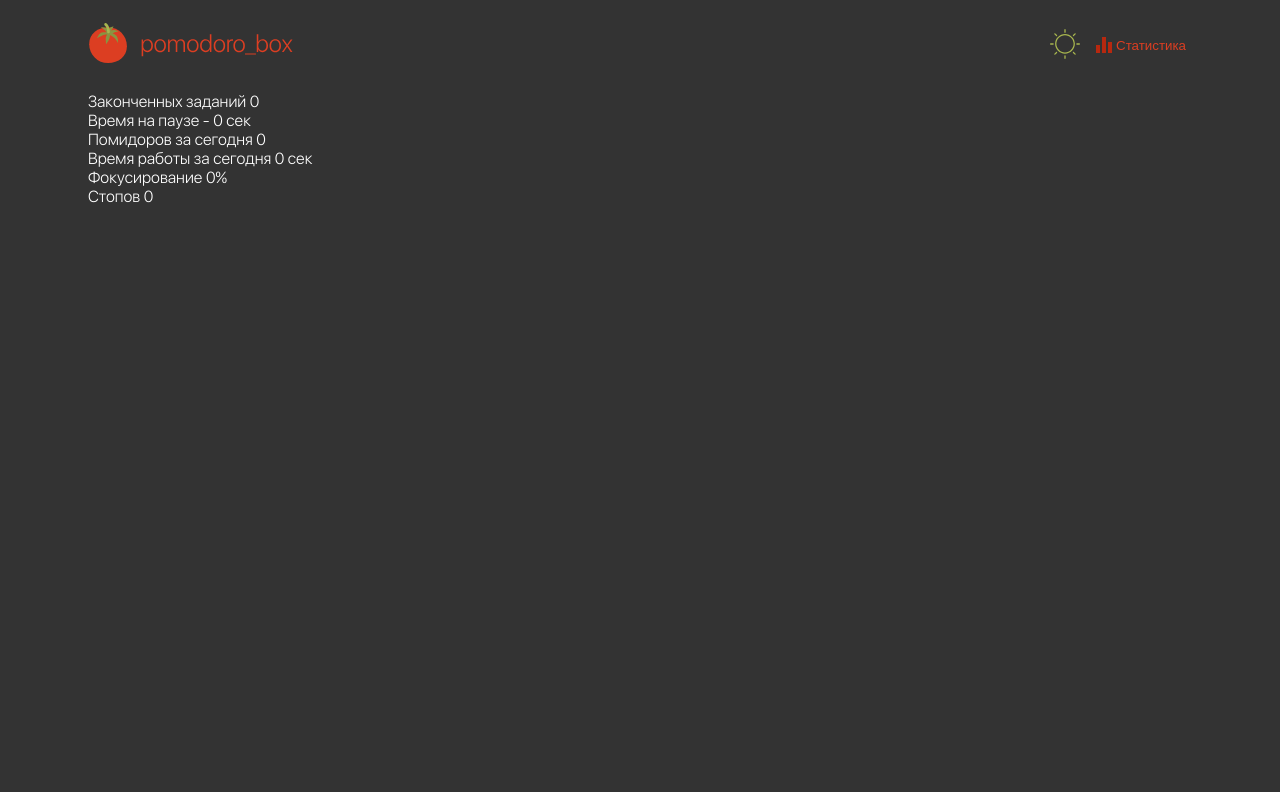
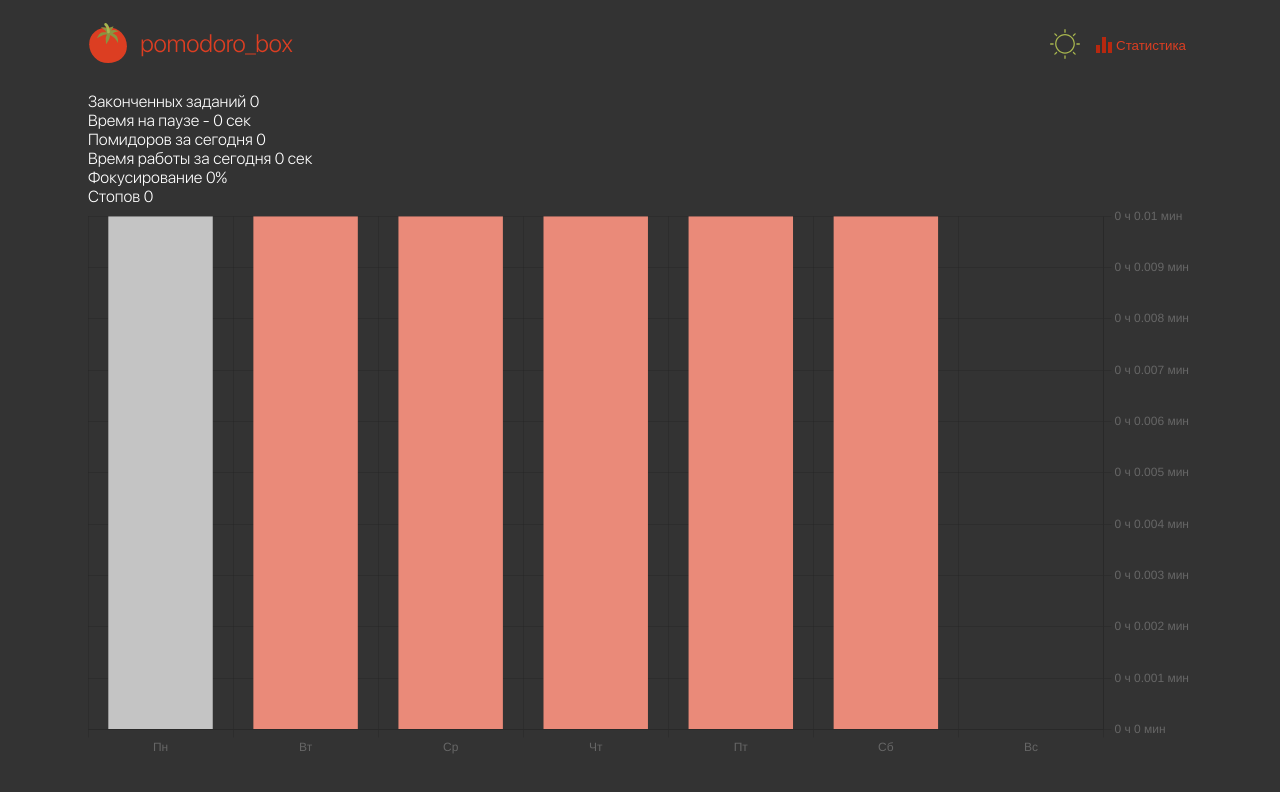
Before and after one commit to Ramramramzes/pomodoro_timer, a React (Vite) app: page /statistic in a window 1280 px wide. Shown: the top 792 px of the page. Built offline with nearby package versions, Linux system fonts and the light colour scheme.

Commit message:
diagram works

```diff
--- a/package.json
+++ b/package.json
@@ -12,7 +12,9 @@
   },
   "dependencies": {
     "@reduxjs/toolkit": "^2.2.2",
+    "chart.js": "^4.4.2",
     "react": "^18.2.0",
+    "react-chartjs-2": "^5.2.0",
     "react-dom": "^18.2.0",
     "react-redux": "^9.1.0",
     "react-router-dom": "^6.22.3",
--- a/src/Statistic/Statistic.tsx
+++ b/src/Statistic/Statistic.tsx
@@ -4,23 +4,84 @@ import { useDispatch, useSelector } from "react-redux";
 import { AppDispatch, RootState } from "../states/store";
 import { useEffect } from 'react';
 import { setFocus } from '../states/statistic';
+import { ChartEvent, ActiveElement, ChartOptions, } from 'chart.js';
 
+import {
+  Chart as ChartJS,
+  CategoryScale,
+  LinearScale,
+  BarElement,
+  Tooltip,
+} from 'chart.js';
+import { Bar } from 'react-chartjs-2';
+
+ChartJS.register(
+  CategoryScale,
+  LinearScale,
+  BarElement,
+  Tooltip,
+);
+
+const options: ChartOptions<'bar'> = {
+  onClick: function(event: ChartEvent, elements: ActiveElement[]) {
+    if (elements.length > 0) {
+      const clickedElement = elements[0];
+      console.log('Clicked element:', clickedElement);
+    }
+  },
+  responsive: true,
+  plugins: {
+    legend: {
+      display: false
+    },
+    tooltip: {
+      enabled: false,
+    },
+  },
+  scales: {
+    y: {
+      type: 'linear',
+      position: 'right',
+      ticks: {
+        callback: function(value: string | number) {
+          const tickValue = typeof value === 'string' ? parseFloat(value) : value;
+          const hours = Math.floor(tickValue / 60);
+          const minutes = tickValue % 60;
+          return `${hours} ч ${minutes} мин`;
+        }
+      }
+    }
+  }
+};
+
+const labels = ['Пн', 'Вт', 'Ср', 'Чт', 'Пт', 'Сб', 'Вс'];
 
 export function Statistic() {
   const statistic = useSelector((state: RootState) => state.statistic)
   const dispatch = useDispatch<AppDispatch>();
-  const dayNum = new Date().getDay(); //? день недели
+  const dayNum = new Date().getDay();
   const day = statistic.curWeek[dayNum];
   const totalWorkTime = day.workTime.reduce((acc, cur) => acc + cur, 0);
   const totalBreakTime = day.breakTime.reduce((acc, cur) => acc + cur, 0);
 
-  console.log('work ',day.workTime);
-  console.log('per ',day.breakTime);
-
+  const data = {
+    labels,
+    datasets: [
+      {
+        data: labels.map((el) => {
+          if(el == day.name){
+            return totalWorkTime/60
+          }
+          return 0.01
+        }),
+        backgroundColor: labels.map((label, index) => index === 0 ? '#C4C4C4' : '#EA8A79'),
+        hoverBackgroundColor: '#EE735D',
+      },
+    ],
+  };
 
   useEffect(() => {
     dispatch(setFocus({dayNum:dayNum, focus: day.readyTask !== 0 ? Math.round(((totalWorkTime * 60 + totalBreakTime) / day.tomatoes) / (totalWorkTime * 60 + totalBreakTime) * 100) : 0 }))
-
   },[])
 
   return (
@@ -31,6 +92,8 @@ export function Statistic() {
       <div>Время работы за сегодня {Math.round(day.workTime.reduce((acc,cur) => acc  + cur,0))} сек </div>
       <div>Фокусирование {day.focus}%</div>
       <div>Стопов {day.stops}</div>
+
+      <Bar options={options} data={data} />
     </div>
   );
 }
--- a/src/states/statistic.ts
+++ b/src/states/statistic.ts
@@ -21,7 +21,7 @@ interface IForStatistic{
 
 const initialWeek = [
   {
-    "name": "Воскресенье",
+    "name": "Вс",
     "tomatoes": 0,
     "focus": 0,
     "pauseTime": [],
@@ -31,7 +31,7 @@ const initialWeek = [
     "readyTask": 0,
   },
   {
-    "name": "Понедельник",
+    "name": "Пн",
     "tomatoes": 0,
     "focus": 0,
     "pauseTime": [],
@@ -41,7 +41,7 @@ const initialWeek = [
     "readyTask": 0,
   },
   {
-    "name": "Вторник",
+    "name": "Вт",
     "tomatoes": 0,
     "focus": 0,
     "pauseTime": [],
@@ -51,7 +51,7 @@ const initialWeek = [
     "readyTask": 0,
   },
   {
-    "name": "Среда",
+    "name": "Ср",
     "tomatoes": 0,
     "focus": 0,
     "pauseTime": [],
@@ -61,7 +61,7 @@ const initialWeek = [
     "readyTask": 0,
   },
   {
-    "name": "Четверг",
+    "name": "Чт",
     "tomatoes": 0,
     "focus": 0,
     "pauseTime": [],
@@ -71,7 +71,7 @@ const initialWeek = [
     "readyTask": 0,
   },
   {
-    "name": "Пятница",
+    "name": "Пт",
     "tomatoes": 0,
     "focus": 0,
     "pauseTime": [],
@@ -81,7 +81,7 @@ const initialWeek = [
     "readyTask": 0,
   },
   {
-    "name": "Суббота",
+    "name": "Сб",
     "tomatoes": 0,
     "focus": 0,
     "pauseTime": [],
```
Also changed, not shown: 1 other file (tests, documents, lock files or other folders).
